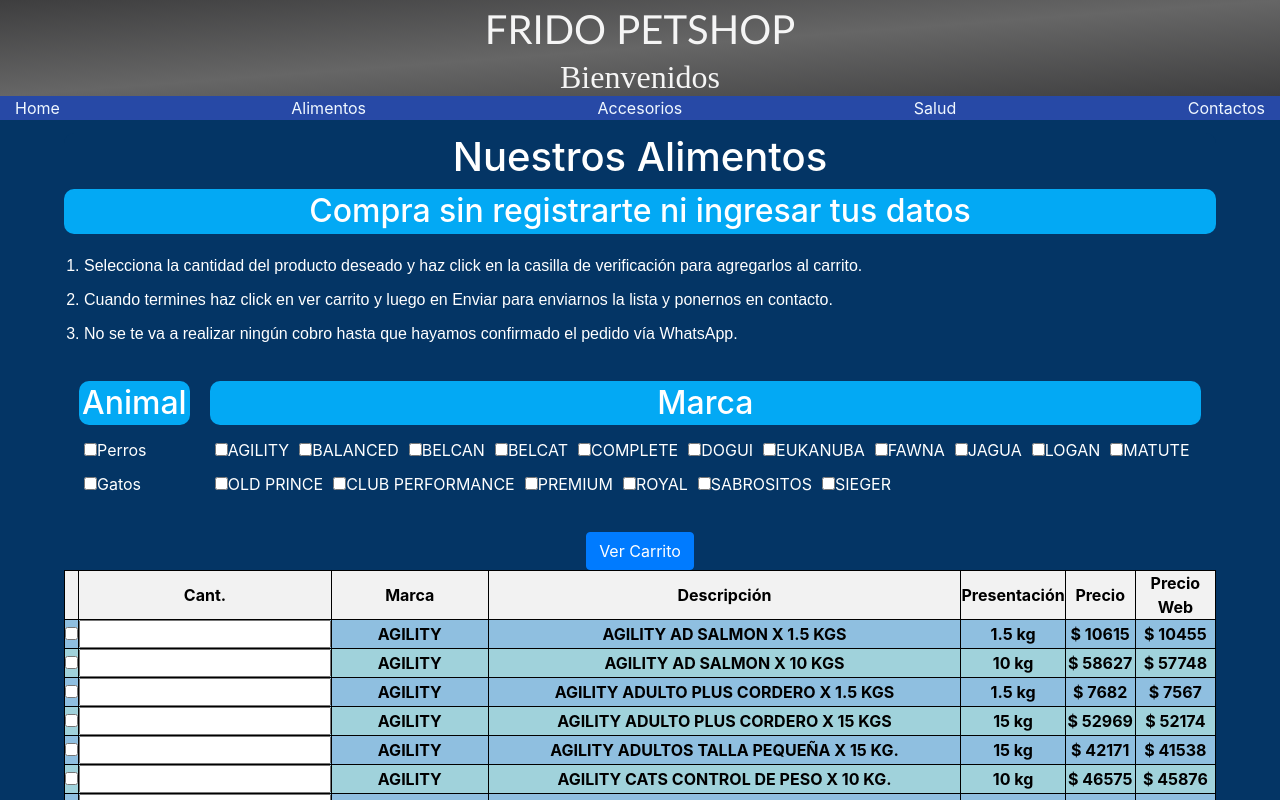
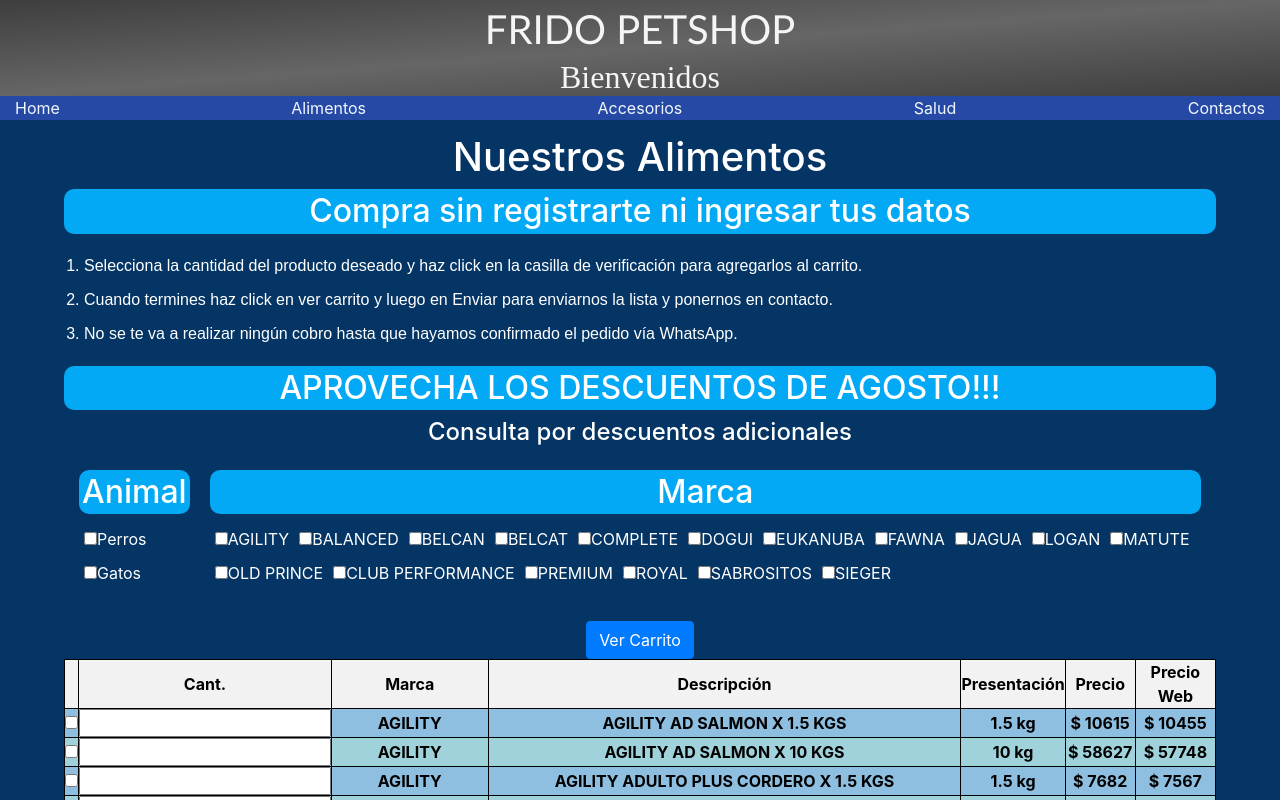
Before and after one commit to EnzoTitaDolce/fridopetshop, an Angular app: page /alimentos in a window 1280 px wide. Shown: the top 800 px of the page. Built offline with nearby package versions, Linux system fonts and the light colour scheme.

Commit message:
precios actualizados 14/8

```diff
--- a/src/app/alimentos/alimentos.component.html
+++ b/src/app/alimentos/alimentos.component.html
@@ -6,6 +6,8 @@
   <li>Cuando termines haz click en ver carrito y luego en Enviar para enviarnos la lista y ponernos en contacto.</li>
   <li>No se te va a realizar ningún cobro hasta que hayamos confirmado el pedido vía WhatsApp.</li>
 </ol>
+<h2>APROVECHA LOS DESCUENTOS DE AGOSTO!!!</h2>
+<h4>Consulta por descuentos adicionales</h4>
 <div id="filtros" *ngIf="marcas">
   <div id="filtroAnimal">
     <h2>Animal</h2>
```
